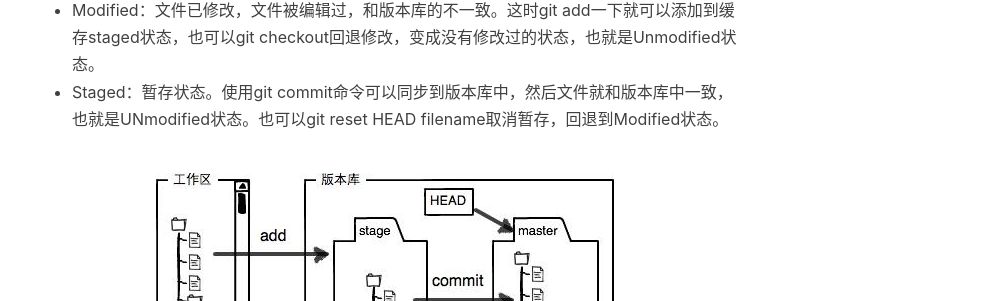
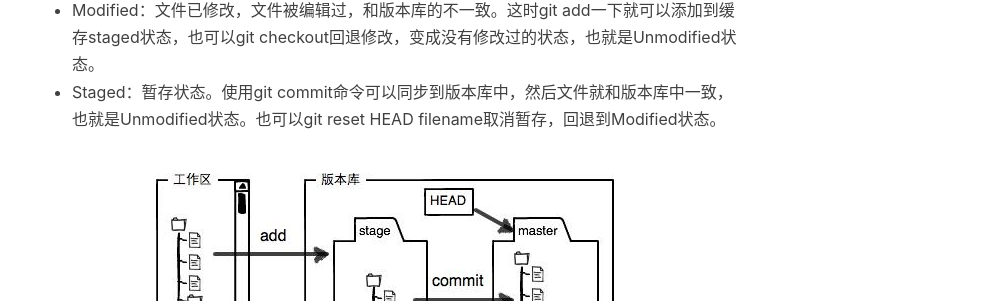
Before and after one commit to HouKC/houkc.github.io, a Jekyll site: the page built from _posts/2019-12-03-gitCommand.md, in a window 1280 px wide and 900 px high, scrolled down 1807 px. Shown: the part 178-479 px from the top of the window, without its empty margins (233-1215 px from the left). Built offline with Jekyll 4.4.1, drawn with Linux system fonts in a browser that asks for light colours; nearby versions of some CDN libraries; comment, search, counter and statistics services are not loaded.

```diff
--- a/_posts/2019-12-03-gitCommand.md
+++ b/_posts/2019-12-03-gitCommand.md
@@ -30,7 +30,7 @@ git pull从远程仓库拉取代码到本地工作目录，做修改之后，git
 - Untracked：未跟踪，文件还在文件夹中，没有添加到版本控制中，可以用git add添加到缓存staged状态。
 - Unmodified：文件已入库，未修改，表示文件夹中的文件和版本库中的一致，这时进行编辑就会变成Modified状态，或者使用git rm把版本库里的删除掉，就会变成Untracked状态。
 - Modified：文件已修改，文件被编辑过，和版本库的不一致。这时git add一下就可以添加到缓存staged状态，也可以git checkout回退修改，变成没有修改过的状态，也就是Unmodified状态。
-- Staged：暂存状态。使用git commit命令可以同步到版本库中，然后文件就和版本库中一致，也就是UNmodified状态。也可以git reset HEAD filename取消暂存，回退到Modified状态。
+- Staged：暂存状态。使用git commit命令可以同步到版本库中，然后文件就和版本库中一致，也就是Unmodified状态。也可以git reset HEAD filename取消暂存，回退到Modified状态。
 
  ![add](https://raw.githubusercontent.com/HouKC/HouKC.github.io/master/img/gitCommand-add.jpg)
 
```
